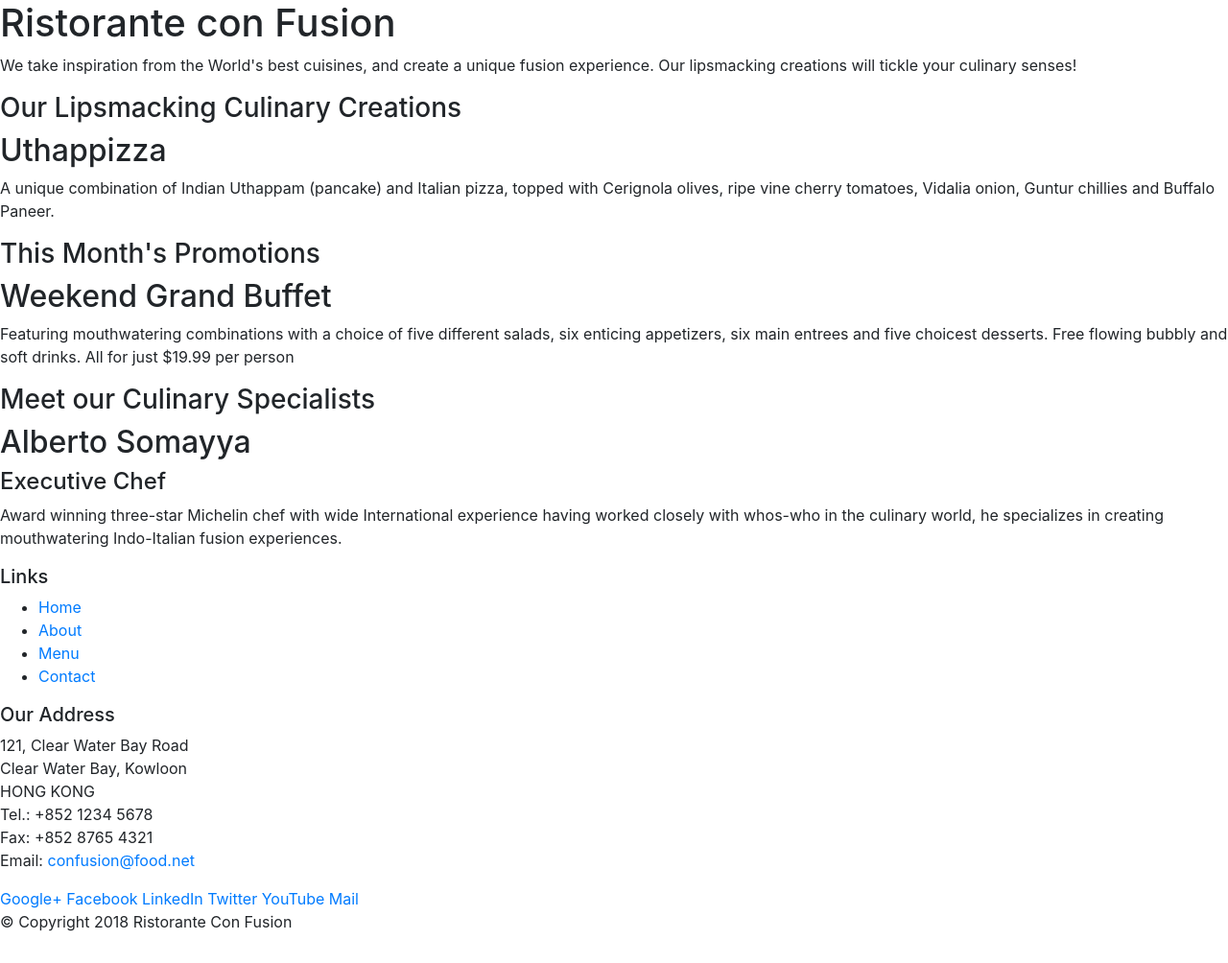
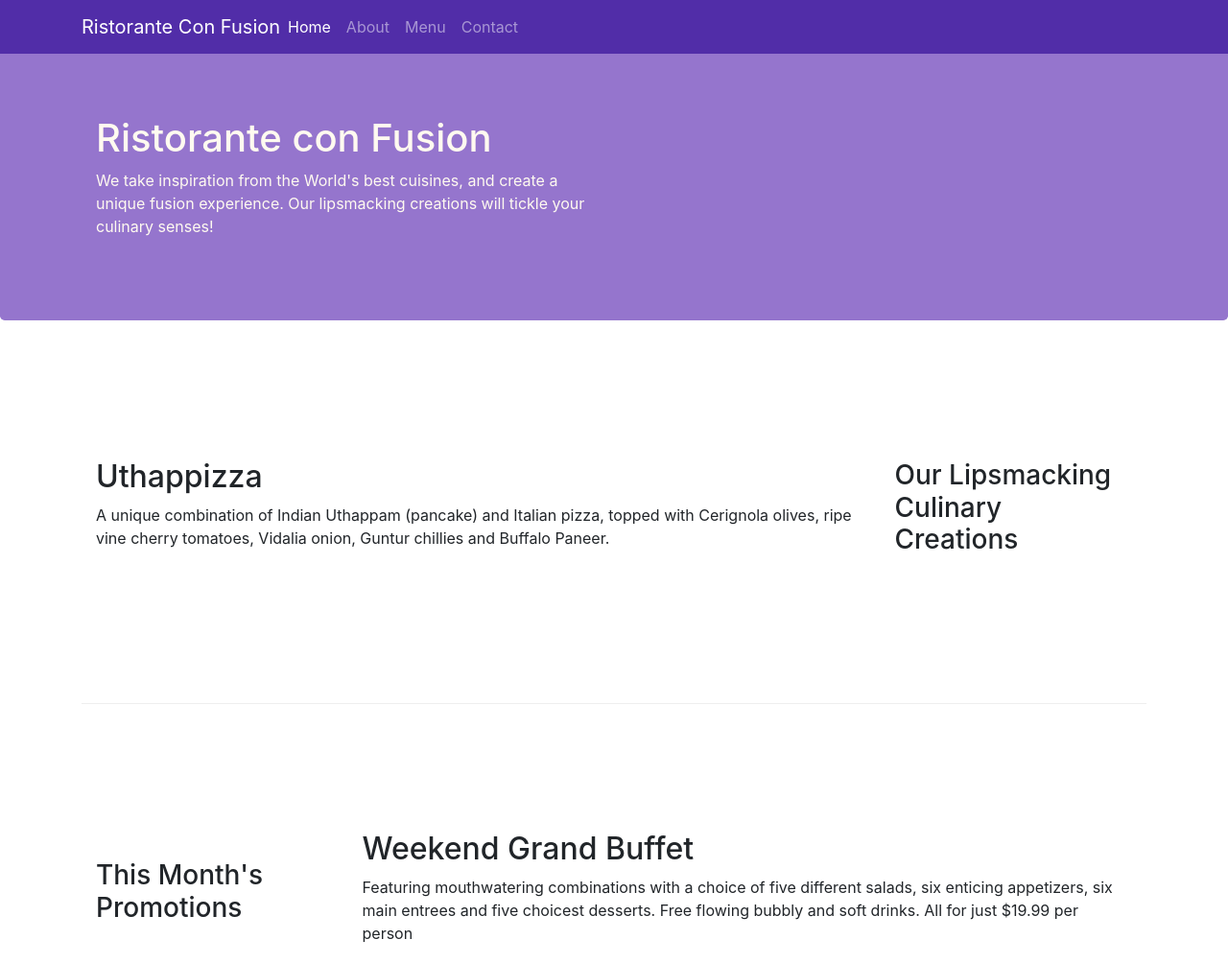
Before and after one commit to YungShen/Intro-to-Bootstrap, a website: page index.html in a window 1280 px wide. Shown: the top 1004 px of the page at 96% size. Drawn offline with nearby package versions, Linux system fonts and the light colour scheme.

Commit message:
Navbar and Breadcrumbs

```diff
--- /dev/null
+++ b/css/styles.css
@@ -0,0 +1,39 @@
+.row-header{
+    margin:0px auto;
+    padding:0px auto;
+}
+.row-content{
+    margin:0px auto;
+    padding:50px 0px 50px 0px;
+    border-bottom: 1px ridge;
+    min-height: 400px;
+}
+.footer{
+    background-color: #D1C4E9;
+    margin: 0px auto;
+    padding: 20px 0px 20px 0px;
+}
+
+.jumbotron{
+    padding: 70px 30px 70px 30px;
+    margin: 0px auto;
+    background: #9575CD;
+    color:floralwhite;
+
+
+}
+
+address{
+    font-size: 80%;
+    margin: 0px;
+    color: #0f0f0f;
+
+}
+
+body{
+    padding:50px 0px 0px 0px;
+    z-index: 0;
+}
+.navbar-dark{
+    background-color: #512DA8;
+}
--- a/index.html
+++ b/index.html
@@ -9,51 +9,71 @@
 
     <!-- Bootstrap CSS -->
     <link rel="stylesheet" href="node_modules/bootstrap/dist/css/bootstrap.min.css">
+    <link rel="stylesheet" href="css/styles.css">
     <title>Ristorante Con Fusion</title>
 </head>
 
 <body>
+    <nav class="navbar navbar-dark navbar-expand-sm  fixed-top">
+     <div class="container">
+         <button class="navbar-toggler" type="button" data-toggle="collapse" data-target="#Navbar">
+              <span class="navbar-toggler-icon"></span>
+         </button>
+         <a class="navbar-brand mr-auto" href="#">Ristorante Con Fusion</a>
+         <div class="collapse navbar-collapse" id="Navbar">
+            <ul class="navbar-nav mr-auto">
+                <li class="nav-item active"><a class="nav-link" href="#">Home</a></li>
+                <li class="nav-item"><a class="nav-link" href="./aboutus.html">About</a></li>
+                <li class="nav-item"><a class="nav-link" href="#">Menu</a></li>
+                <li class="nav-item"><a class="nav-link" href="#">Contact</a></li>
+            </ul>
+         </div>
 
-    <header>
-        <div>
-            <div>
-                <div>
+
+     </div>
+
+    </nav>
+
+    <header class="jumbotron">
+        <div class="container">
+            <div class="row row-header">
+                <div class="col-12 col-sm-6">
                     <h1>Ristorante con Fusion</h1>
                     <p>We take inspiration from the World's best cuisines, and create a unique fusion experience. Our lipsmacking creations will tickle your culinary senses!</p>
                 </div>
-                <div>
+                <div class="col-12 col-sm">
                 </div>
             </div>
         </div>
     </header>
 
-    <div>
-        <div>
-            <div>
+    <div class="container">
+        <div class="row row-content align-items-center">
+            <div class="col-12 col-sm-4 order-sm-last col-md-3">
                 <h3>Our Lipsmacking Culinary Creations</h3>
             </div>
-            <div>
+            <div class="col col-sm order-sm-first col-md-9">
                 <h2>Uthappizza</h2>
                 <p>A unique combination of Indian Uthappam (pancake) and Italian pizza, topped with Cerignola olives, ripe vine cherry tomatoes, Vidalia onion, Guntur chillies and Buffalo Paneer.</p>
             </div>
         </div>
 
 
-        <div>
-            <div>
+        <div class="row row-content align-items-center">
+            <div class="col-12 col-sm-4  col-md-3">
                 <h3>This Month's Promotions</h3>
             </div>
-            <div>
+            <div class="col col-sm col-md">
                 <h2>Weekend Grand Buffet</h2>
                 <p>Featuring mouthwatering combinations with a choice of five different salads, six enticing appetizers, six main entrees and five choicest desserts. Free flowing bubbly and soft drinks. All for just $19.99 per person </p>
             </div>
         </div>
 
-        <div>
-            <div>
+        <div class="row row-content align-items-center">
+            <div class="col-12 col-sm-4 order-sm-last col-md-3">
                 <h3>Meet our Culinary Specialists</h3>
             </div>
-            <div>
+            <div class="col col-sm order-sm-first col-md">
                 <h2>Alberto Somayya</h2>
                 <h4>Executive Chef</h4>
                 <p>Award winning three-star Michelin chef with wide International experience having worked closely with whos-who in the culinary world, he specializes in creating mouthwatering Indo-Italian fusion experiences. </p>
@@ -61,21 +81,21 @@
         </div>
     </div>
 
-    <footer>
-        <div>
-            <div>
-                <div>
+    <footer class="footer">
+        <div class="cointaner">
+            <div class="row">
+                <div class="col-4 offset-1 col-sm-2">
                     <h5>Links</h5>
-                    <ul>
+                    <ul class="list-unstyled">
                         <li><a href="#">Home</a></li>
-                        <li><a href="#">About</a></li>
+                        <li><a href="./aboutus.html">About</a></li>
                         <li><a href="#">Menu</a></li>
                         <li><a href="#">Contact</a></li>
                     </ul>
                 </div>
-                <div>
+                <div class="col-7 col-sm-5">
                     <h5>Our Address</h5>
-                    <address>
+                    <address >
 		              121, Clear Water Bay Road<br>
 		              Clear Water Bay, Kowloon<br>
 		              HONG KONG<br>
@@ -84,8 +104,8 @@
 		              Email: <a href="mailto:confusion@food.net">confusion@food.net</a>
 		           </address>
                 </div>
-                <div>
-                    <div>
+                <div class="col-12 col-sm-4 align-self-center">
+                    <div class="text-center">
                         <a href="http://google.com/+">Google+</a>
                         <a href="http://www.facebook.com/profile.php?id=">Facebook</a>
                         <a href="http://www.linkedin.com/in/">LinkedIn</a>
@@ -95,8 +115,8 @@
                     </div>
                 </div>
            </div>
-           <div>
-                <div>
+           <div class="row justify-content-center">
+                <div class="col-auto copyright">
                     <p>© Copyright 2018 Ristorante Con Fusion</p>
                 </div>
            </div>
```
Also changed, not shown: aboutus.html (added, +150 -0 lines).
